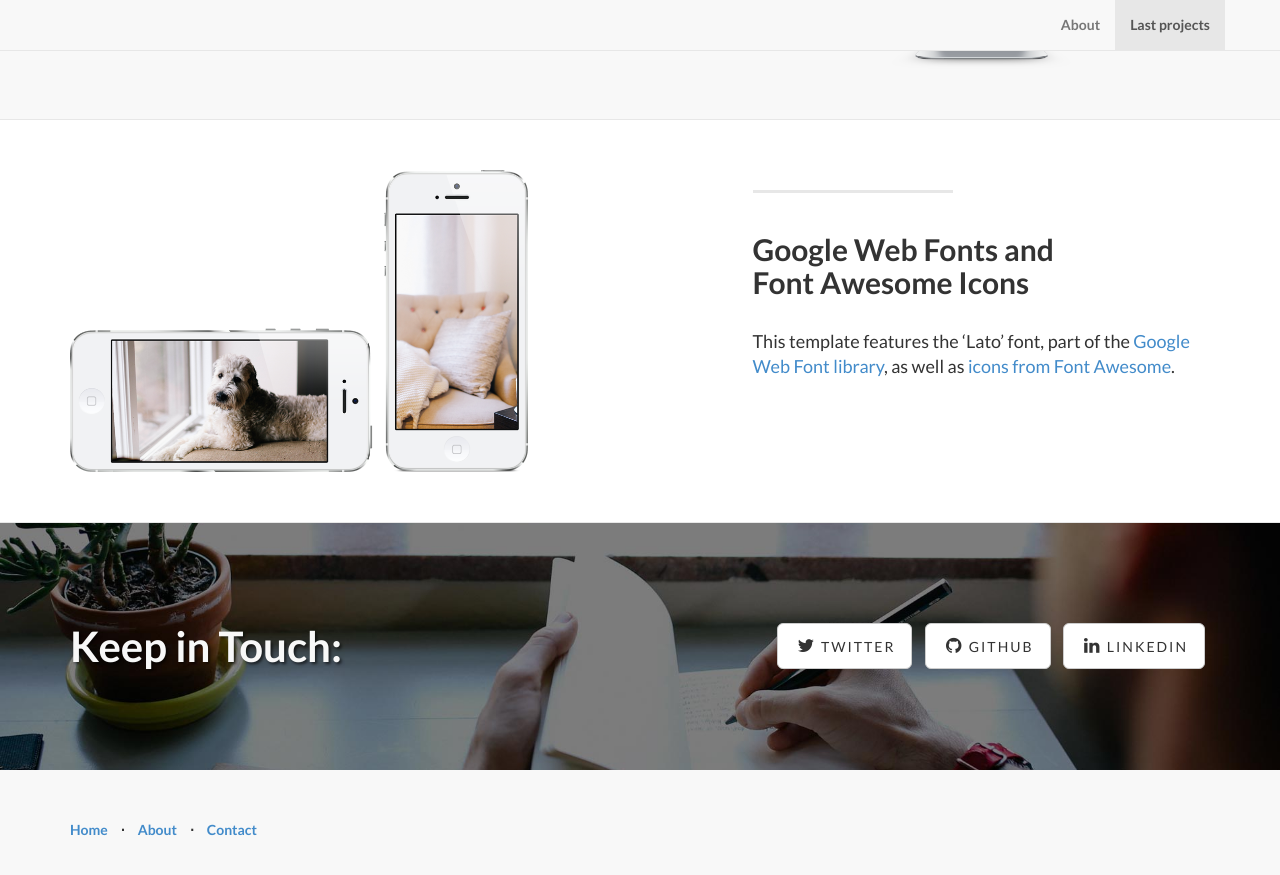
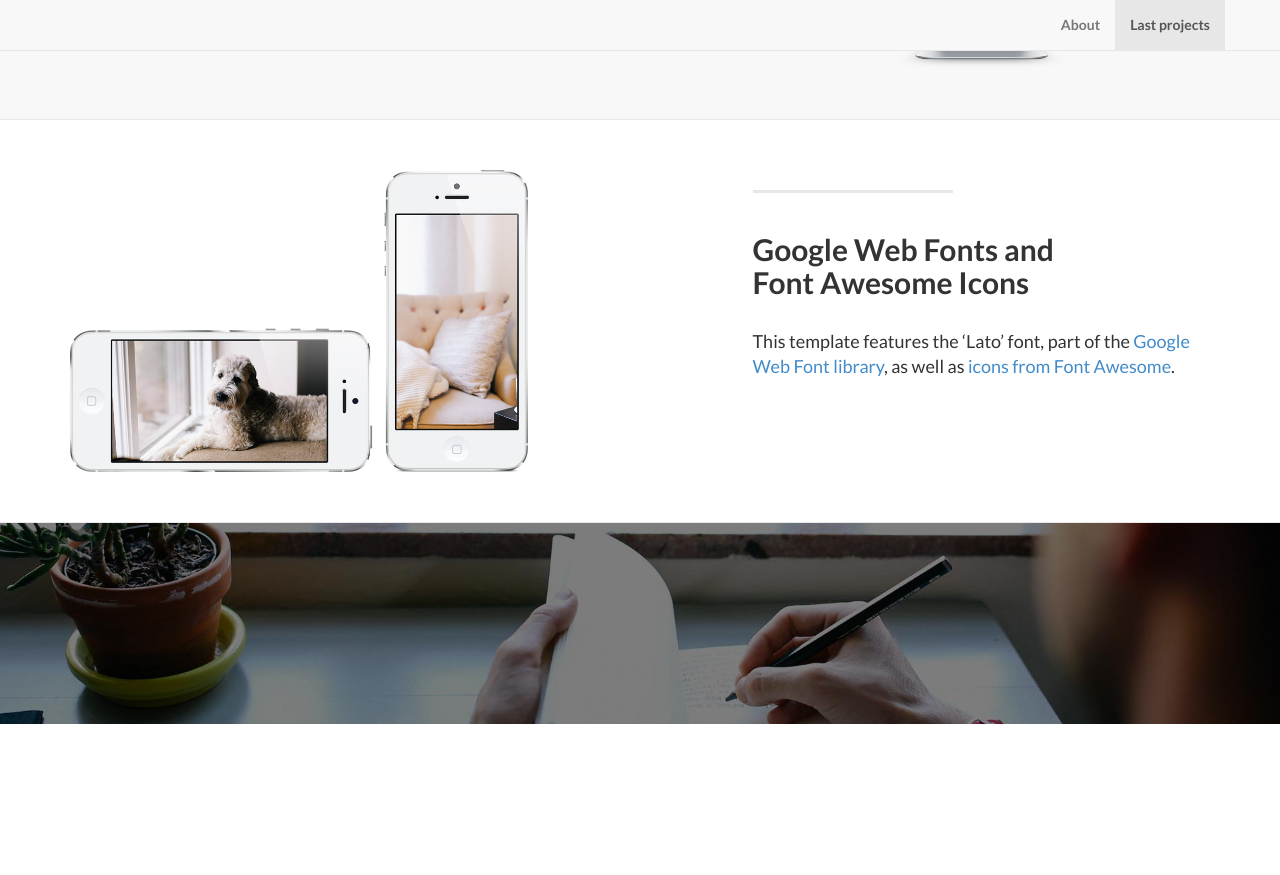
Before and after one commit to TeamSophia2/teamsophia2.github.io, a Jekyll site: the page built from index.html, in a window 1280 px wide and 900 px high, scrolled down 1810 px. Shown: the top 875 px of the window. Built offline with Jekyll 4.4.1, drawn with Linux system fonts in a browser that asks for light colours; after the commit the page ends 2534 px from its top, so only the background shows below that.

Commit message:
initial landing page

```diff
--- a/_includes/contact.html
+++ b/_includes/contact.html
@@ -4,7 +4,7 @@
 
 			<div class="row">
 				<div class="col-lg-6">
-					<h2>Keep in Touch:</h2>
+					<!-- <h2>Keep in Touch:</h2>
 				</div>
 				<div class="col-lg-6">
 					<ul class="list-inline banner-social-buttons">
@@ -14,7 +14,7 @@
 						</li>
 						{% endfor %}
 					</ul>
-				</div>
+				</div> -->
 			</div>
 
 		</div>
```
Also changed, not shown: _includes/footer.html (+5 -5 lines).
